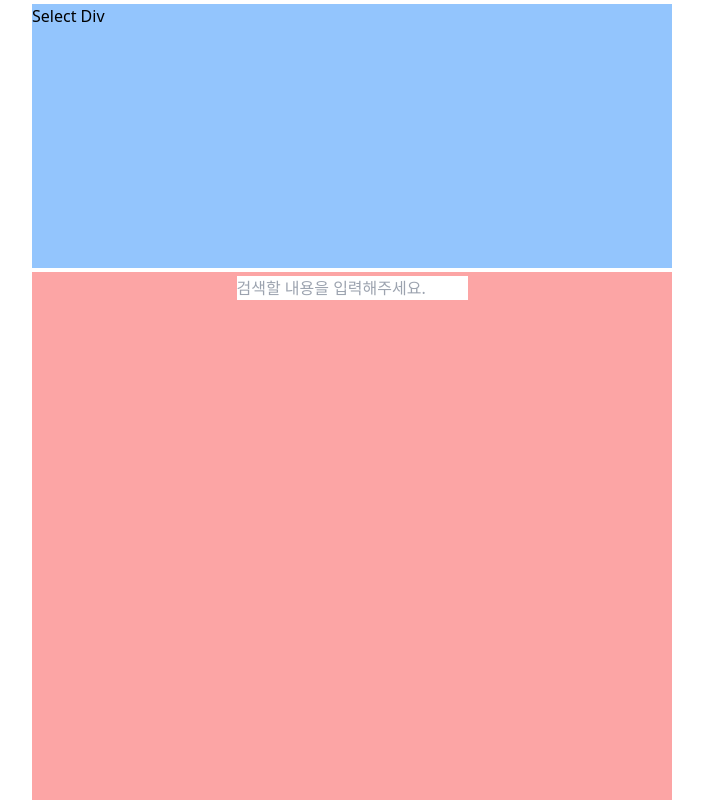
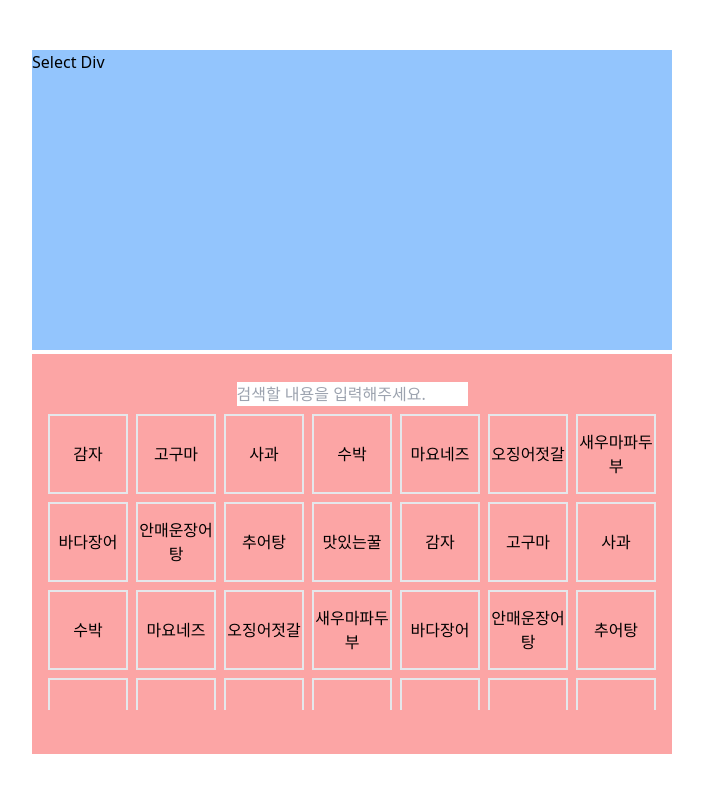
Before and after one commit to Storage-with-chatGPT/food-master-chatGPT, a Next.js app: page / in a window 1280 px wide. Shown: the whole page, without its empty margins (288-991 px from the left). Built offline with nearby package versions, Linux system fonts and the light colour scheme.

Commit message:
[FEAT] IngredientList Layout 설정

```diff
--- a/package.json
+++ b/package.json
@@ -20,6 +20,7 @@
     "react": "18.2.0",
     "react-dom": "18.2.0",
     "react-redux": "^8.0.5",
+    "tailwind-scrollbar-hide": "^1.1.7",
     "typescript": "4.9.5"
   },
   "devDependencies": {
--- a/src/components/IngredientList/IngredientBtn.tsx
+++ b/src/components/IngredientList/IngredientBtn.tsx
@@ -1,11 +1,10 @@
 import React from "react";
+interface Ingredient {
+  IngredientName: string;
+}
 
-const IngredientBtn = () => {
-  return (
-    <>
-      <button></button>
-    </>
-  );
+const IngredientBtn = ({ IngredientName }: Ingredient) => {
+  return <button className="w-20 h-20 border-2 m-1 ">{IngredientName}</button>;
 };
 
 export default IngredientBtn;
--- a/src/components/IngredientList/index.tsx
+++ b/src/components/IngredientList/index.tsx
@@ -1,15 +1,18 @@
+import { IngredientItems } from "@/constants";
 import React from "react";
 import IngredientBtn from "./IngredientBtn";
 import SearchInput from "./SearchInput";
 
 const IngredientList = () => {
   return (
-    <div>
+    <div className="my-7">
       <div>
         <SearchInput />
       </div>
-      <div>
-        <IngredientBtn />
+      <div className=" h-[300px] flex flex-raw flex-wrap justify-center  overflow-auto scrollbar-hide ">
+        {IngredientItems.map((item, idx) => (
+          <IngredientBtn key={idx} IngredientName={item} />
+        ))}
       </div>
     </div>
   );
--- a/src/constants/index.ts
+++ b/src/constants/index.ts
@@ -1,4 +1,54 @@
-export const Ingredient = [
+export const IngredientItems = [
+  "감자",
+  "고구마",
+  "사과",
+  "수박",
+  "마요네즈",
+  "오징어젓갈",
+  "새우마파두부",
+  "바다장어",
+  "안매운장어탕",
+  "추어탕",
+  "맛있는꿀",
+  "감자",
+  "고구마",
+  "사과",
+  "수박",
+  "마요네즈",
+  "오징어젓갈",
+  "새우마파두부",
+  "바다장어",
+  "안매운장어탕",
+  "추어탕",
+  "맛있는꿀",
+  "감자",
+  "고구마",
+  "사과",
+  "수박",
+  "마요네즈",
+  "오징어젓갈",
+  "새우마파두부",
+  "바다장어",
+  "안매운장어탕",
+  "추어탕",
+  "맛있는꿀",
+  "안매운장어탕",
+  "추어탕",
+  "맛있는꿀",
+  "감자",
+  "고구마",
+  "사과",
+  "수박",
+  "마요네즈",
+  "오징어젓갈",
+  "새우마파두부",
+  "바다장어",
+  "안매운장어탕",
+  "추어탕",
+  "맛있는꿀",
+  "안매운장어탕",
+  "추어탕",
+  "맛있는꿀",
   "감자",
   "고구마",
   "사과",
--- a/src/pages/index.tsx
+++ b/src/pages/index.tsx
@@ -4,8 +4,8 @@ const Home = () => {
   return (
     <div className="w-full h-screen flex justify-center ">
       <div className="w-[640px] h-screen bg-white flex flex-col justify-center my-0.5">
-        <div className="bg-blue-300 w-full h-2/6 my-0.5">Select Div</div>
-        <div className="bg-red-300 w-full h-4/6 text-center my-0.5">
+        <div className="bg-blue-300 w-full h-[300px] my-0.5">Select Div</div>
+        <div className="bg-red-300 w-full h-[400px] text-center my-0.5">
           <IngredientList />
         </div>
       </div>
--- a/tailwind.config.js
+++ b/tailwind.config.js
@@ -4,5 +4,5 @@ module.exports = {
   theme: {
     extend: {},
   },
-  plugins: [],
+  plugins: [require("tailwind-scrollbar-hide")],
 };
```
Also changed, not shown: 1 other file (tests, documents, lock files or other folders).
